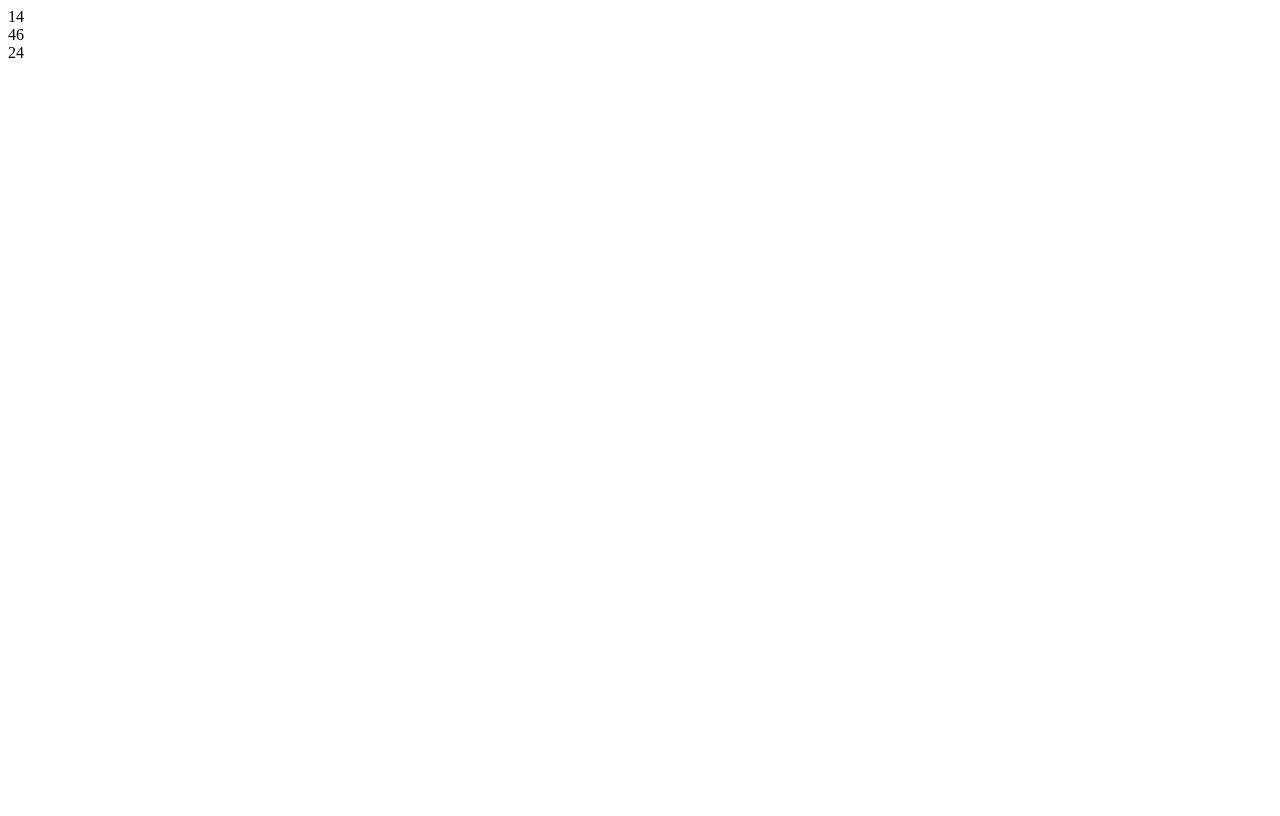
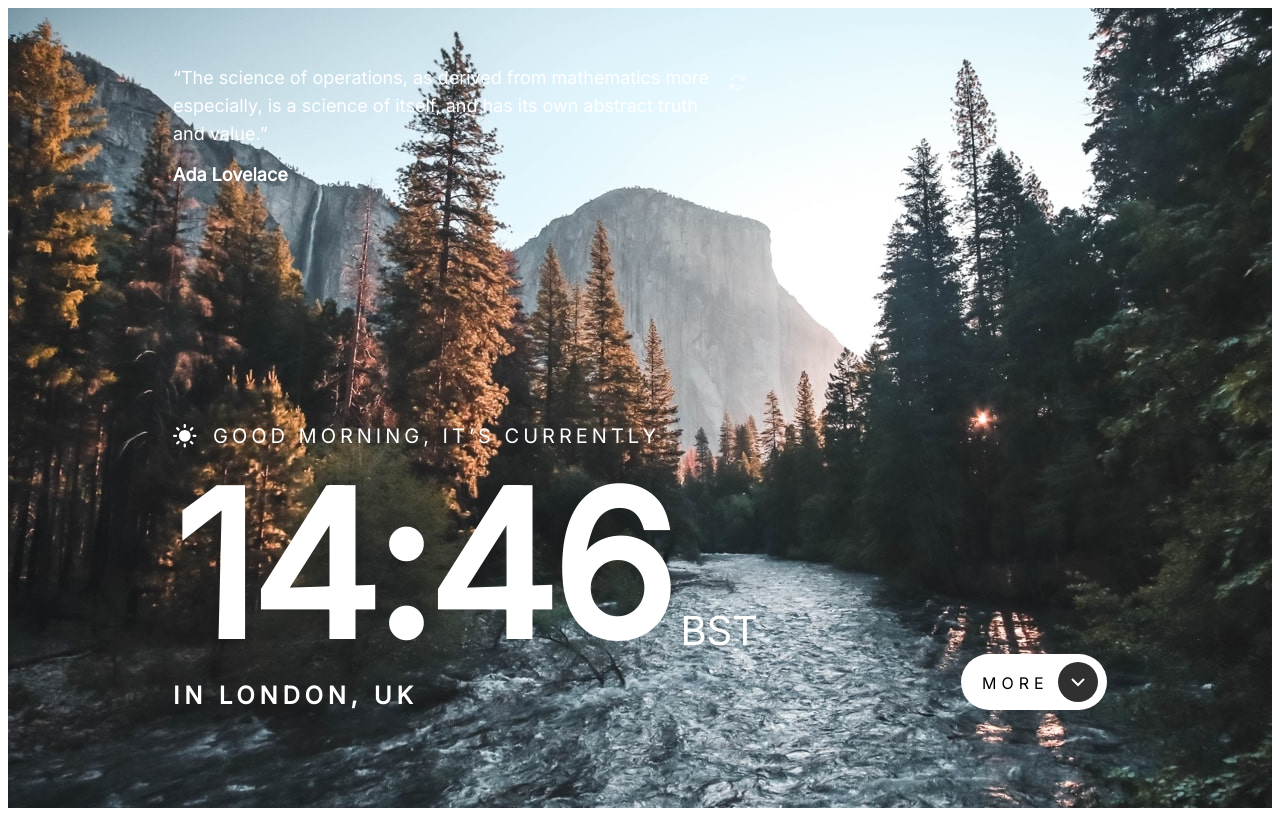
Before and after one commit to AlekseyVY/project_clock, a React (Create React App) app: page / in a window 1280 px wide. Built offline with nearby package versions, Linux system fonts and the light colour scheme; no server answers.

Commit message:
feature: main layout hardcoded in px

```diff
--- a/package.json
+++ b/package.json
@@ -12,6 +12,7 @@
     "react-scripts": "4.0.2",
     "redux": "^4.0.5",
     "redux-thunk": "^2.3.0",
+    "styled-components": "^5.2.1",
     "web-vitals": "^1.1.0"
   },
   "scripts": {
--- a/public/index.html
+++ b/public/index.html
@@ -3,6 +3,8 @@
   <head>
     <meta charset="utf-8" />
     <link rel="icon" href="%PUBLIC_URL%/favicon.ico" />
+    <link rel="preconnect" href="https://fonts.gstatic.com">
+    <link href="https://fonts.googleapis.com/css2?family=Inter&display=swap" rel="stylesheet">
     <meta name="viewport" content="width=device-width, initial-scale=1" />
     <meta name="theme-color" content="#000000" />
     <meta
--- a/src/App.js
+++ b/src/App.js
@@ -1,11 +1,11 @@
-import ClockContainer from "./Components/ClockContainer/ClockContainer";
+import MainContainer from "./Components/MainContainer/MainContainer";
 
 
 function App() {
 
   return (
     <div>
-      <ClockContainer />
+      <MainContainer />
     </div>
   );
 }
--- a/src/Components/ClockContainer/Clock/Clock.jsx
+++ b/src/Components/ClockContainer/Clock/Clock.jsx
@@ -1,23 +1,53 @@
 import {clockHelper} from "../../../helpers/helper";
+import styled from "styled-components";
 
 
 const Clock = ({ hours, minutes, seconds}) => {
 
+  const timeLoc = 'BST'
   return (
-    <div>
-      <div>
-        {clockHelper(hours)}
-      </div>
-      <div>
-        {clockHelper(minutes)}
-      </div>
-      <div>
-        {clockHelper(seconds)}
-      </div>
-    </div>
+    <ClockContainer>
+      <ClockStyle>
+        {clockHelper(hours)}:{clockHelper(minutes)}
+      </ClockStyle>
+      <ShortTimePos>
+        <div/>
+        <ShortTime>
+          {timeLoc}
+        </ShortTime>
+      </ShortTimePos>
+    </ClockContainer>
   )
 }
 
 
 
 export default Clock;
+
+
+const ClockContainer = styled.div`
+  display: flex;
+`;
+
+const ShortTimePos = styled.div`
+  display: flex;
+  flex-direction: column;
+  justify-content: space-between;
+`;
+
+const ShortTime = styled.div`
+  margin-left: 11px;
+  font-size: 40px;
+  font-weight: lighter;
+  color: #FFF;
+  line-height: 70px;
+`;
+
+
+const ClockStyle = styled.div`
+  font-size: 200px;
+  font-weight: bold;
+  color: #FFF;
+  letter-spacing: -5px;
+  line-height: 200px;
+  `;
--- /dev/null
+++ b/src/Components/Common/ToggleButton/ToggleButton.jsx
@@ -0,0 +1,43 @@
+import styled from "styled-components";
+import arrowIcon from '../../../resources/desktop/icon-arrow-up.svg';
+
+const ToggleButton = () => {
+  return (
+    <ToggleContainer>
+      <ToggleText>MORE</ToggleText>
+      <ToggleButtonStyle>
+        <img src={arrowIcon} alt={'arrow icon'}/>
+      </ToggleButtonStyle>
+    </ToggleContainer>
+  )
+}
+
+
+export default ToggleButton;
+
+const ToggleContainer = styled.div`
+  width: 146px;
+  height: 56px;
+  background-color: #FFF;
+  border-radius: 28px;
+  margin-bottom: 98px;
+  margin-right: 165px;
+  display: flex;
+  `;
+
+const ToggleText = styled.div`
+  font-size: 16px;
+  letter-spacing: 5px;
+  line-height: 28px;
+  color: #000000;
+  width: 63px;
+  height: 28px;
+  margin: 15px 13px 16px 21px;
+  `;
+
+const ToggleButtonStyle = styled.div`
+  width: 40px;
+  height: 40px;
+  margin: 8px 9px 8px 0;
+  transform: rotate(180deg);
+  `;
--- /dev/null
+++ b/src/Components/MainContainer/Citation/Citation.jsx
@@ -0,0 +1,59 @@
+import styled from "styled-components";
+import refreshImg from '../../../resources/desktop/icon-refresh.svg';
+
+
+
+const Citation = () => {
+  return(
+    <CitationContainer>
+      <TextContainer>
+        “The science of operations, as derived from mathematics more especially, is a science of itself, and has its own abstract truth and value.”
+        <HiddenSeparator/>
+        <CitationText>
+          Ada Lovelace
+        </CitationText>
+      </TextContainer>
+      <RefreshImage src={refreshImg} alt={'refresh button'}/>
+    </CitationContainer>
+  )
+}
+
+
+export default Citation
+
+
+const CitationContainer = styled.div`
+  width: 573px;
+  height: 125px;
+  display: flex;
+  color: #FFFFFF;
+
+  font-size: 18px;
+  line-height: 28px;
+  text-align: left;
+`;
+
+const TextContainer = styled.div`
+  width: 540px;
+  height: 84px;
+`;
+
+const HiddenSeparator = styled.div`
+  height: 13px;
+  padding: 0;
+  margin: 0;
+`;
+
+const RefreshImage = styled.img`
+  width: 17px;
+  height: 17px;
+  color: #FFF;
+  margin-top: 10px;
+  margin-left: 16px;
+`;
+
+const CitationText = styled.div`
+  padding: 0;
+  margin: 0;
+  font-weight: bold;
+  `;
--- /dev/null
+++ b/src/Components/MainContainer/Day/Day.jsx
@@ -0,0 +1,33 @@
+import ClockContainer from "../../ClockContainer/ClockContainer";
+import styled from 'styled-components'
+import backgroundImg from '../../../resources/desktop/bg-image-daytime.jpg'
+import Citation from "../Citation/Citation";
+import MainWidget from "../MainWidget/MainWidget";
+
+const Day = () => {
+  return(
+    <Container>
+      <CitationPosition>
+        <Citation />
+      </CitationPosition>
+      <MainWidget />
+    </Container>
+  )
+}
+
+
+export default Day;
+
+const Container = styled.div`
+  width: 1440px;
+  height: 800px;
+  background-image: url(${backgroundImg});
+  display: flex;
+  flex-direction: column;
+  justify-content: space-between;
+`;
+
+const CitationPosition = styled.div`
+  margin-top: 56px;
+  margin-left: 165px;
+  `;
--- /dev/null
+++ b/src/Components/MainContainer/Main.jsx
@@ -0,0 +1,25 @@
+import Day from "./Day/Day";
+import styled from "styled-components";
+
+
+const Main = () => {
+  return(
+    <Container>
+      <Day />
+    </Container>
+  )
+}
+
+
+
+export default Main;
+
+
+const Container = styled.div`
+  width: 100%;
+  height: 100%;
+  display: flex;
+  align-items: center;
+  justify-content: center;
+  font-family: 'Inter', sans-serif;;
+`;
--- /dev/null
+++ b/src/Components/MainContainer/MainContainer.jsx
@@ -0,0 +1,13 @@
+import Main from "./Main";
+
+const MainContainer = () => {
+  return (
+    <div>
+      <Main />
+    </div>
+  )
+}
+
+
+
+export default MainContainer;
--- /dev/null
+++ b/src/Components/MainContainer/MainWidget/MainWidget.jsx
@@ -0,0 +1,32 @@
+import TimeWidget from "./TimeWidget/TimeWidget";
+import ToggleButton from "../../Common/ToggleButton/ToggleButton";
+import styled from "styled-components";
+
+
+const MainWidget = () => {
+  return (
+    <MainWidgetContainer>
+      <TimeWidget />
+      <ToggleButtonPos>
+        <div/>
+        <ToggleButton />
+      </ToggleButtonPos>
+    </MainWidgetContainer>
+  )
+}
+
+
+export default MainWidget;
+
+
+const MainWidgetContainer = styled.div`
+  display: flex;
+  justify-content: space-between;
+  `;
+
+
+const ToggleButtonPos = styled.div`
+  display: flex;
+  flex-direction: column;
+  justify-content: space-between;
+  `;
--- /dev/null
+++ b/src/Components/MainContainer/MainWidget/TimeWidget/TimeWidget.jsx
@@ -0,0 +1,60 @@
+import ClockContainer from "../../../ClockContainer/ClockContainer";
+import styled from "styled-components";
+import dayIcon from '../../../../resources/desktop/icon-sun.svg'
+
+const TimeWidget = () => {
+  const greet = 'GOOD MORNING, IT’S CURRENTLY'
+  const location = 'IN LONDON, UK'
+
+  const daytimeIcon = dayIcon
+  return(
+    <TimeWidgetContainer>
+      <Greet>
+        <TimeIcon src={daytimeIcon} alt={'time of the day icon'}/>
+        {greet}
+      </Greet>
+      <ClockContainer />
+      <Location>
+        {location}
+      </Location>
+    </TimeWidgetContainer>
+  )
+}
+
+
+export default TimeWidget;
+
+
+const TimeWidgetContainer = styled.div`
+  width: 575px;
+  height: 288px;
+  margin-left: 165px;
+  margin-bottom: 98px;
+`;
+
+
+const Greet = styled.div`
+  font-size: 20px;
+  letter-spacing: 4px;
+  line-height: 28px;
+  color: #FFF;
+  display: flex;
+  align-items: center;
+  margin-bottom: 16px;
+`;
+
+const TimeIcon = styled.img`
+  width: 24px;
+  height: 24px;
+  margin-right: 16px;
+`;
+
+
+const Location = styled.div`
+  font-size: 24px;
+  font-weight: bold;
+  letter-spacing: 4.8px;
+  line-height: 28px;
+  color: #FFF;
+  margin-top: 16px;
+  `;
```
Also changed, not shown: 1 other file (tests, documents, lock files or other folders).
